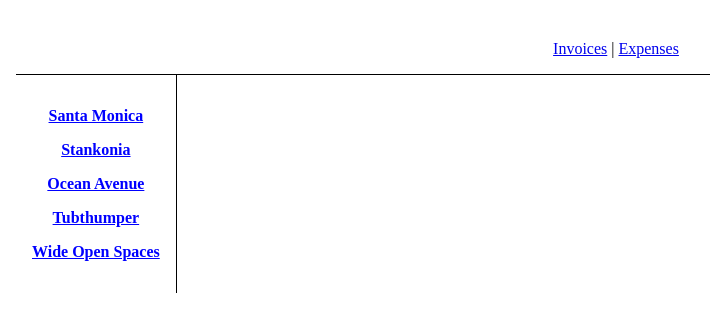
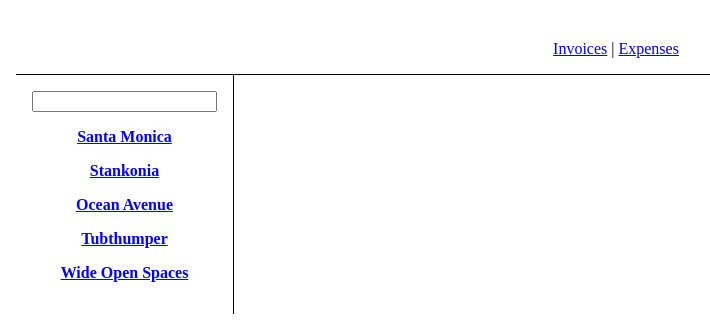
Before and after one commit to carlos-daniel8/tutorial-react-router-dom, a React (Vite) app: page /invoices in a window 1280 px wide. Shown: the top 320 px of the page, without its empty margins (24-734 px from the left). Built offline with nearby package versions, Linux system fonts and the light colour scheme.

Commit message:
Search Params

```diff
--- a/src/routes/Invoices/index.tsx
+++ b/src/routes/Invoices/index.tsx
@@ -1,10 +1,15 @@
+/* eslint-disable prefer-const */
 import "./styles.css";
-import { NavLink, Outlet } from "react-router-dom";
+// eslint-disable-next-line @typescript-eslint/no-unused-vars
+import { NavLink, Outlet, useSearchParams } from "react-router-dom";
 import { getInvoices } from "../../data";
 
 export default function Invoices() {
   // eslint-disable-next-line prefer-const
   let invoices = getInvoices();
+
+  // eslint-disable-next-line @typescript-eslint/no-unused-vars
+  let [searchParams, setSearchParams] = useSearchParams();
 
   return (
     <div style={{ display: "flex" }}>
@@ -14,7 +19,29 @@
           padding: "1rem",
         }}
       >
-        {invoices.map((invoice) => (
+        <input
+          value={searchParams.get("name") || ""}
+          onChange={(event) => {
+            let name = event.target.value;
+            if (name) {
+              setSearchParams({ name });
+            } else {
+              setSearchParams({});
+            }
+          }}
+        />
+
+        {invoices
+          .filter((invoice) => {
+            let name = searchParams.get("name");
+            if (!name) {
+              return true;
+            }
+            let invoiceName = invoice.name.toLowerCase();
+            return invoiceName.startsWith(name.toLowerCase());
+          })
+
+          .map((invoice) => (
             <NavLink
               className={({ isActive }) =>
                 isActive ? "dblock nav-red" : "dblock nav-blue"
```
Lines whose indentation alone changed are shown as unchanged.
